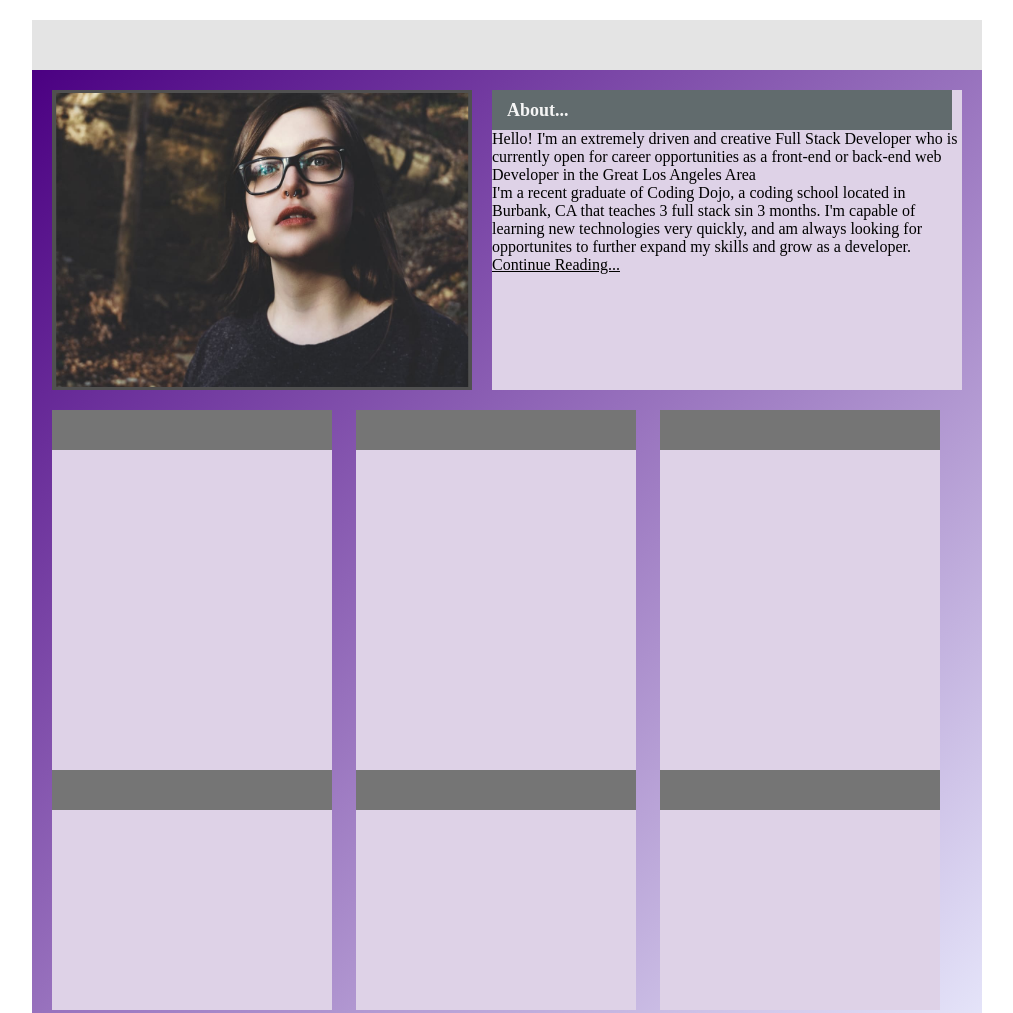
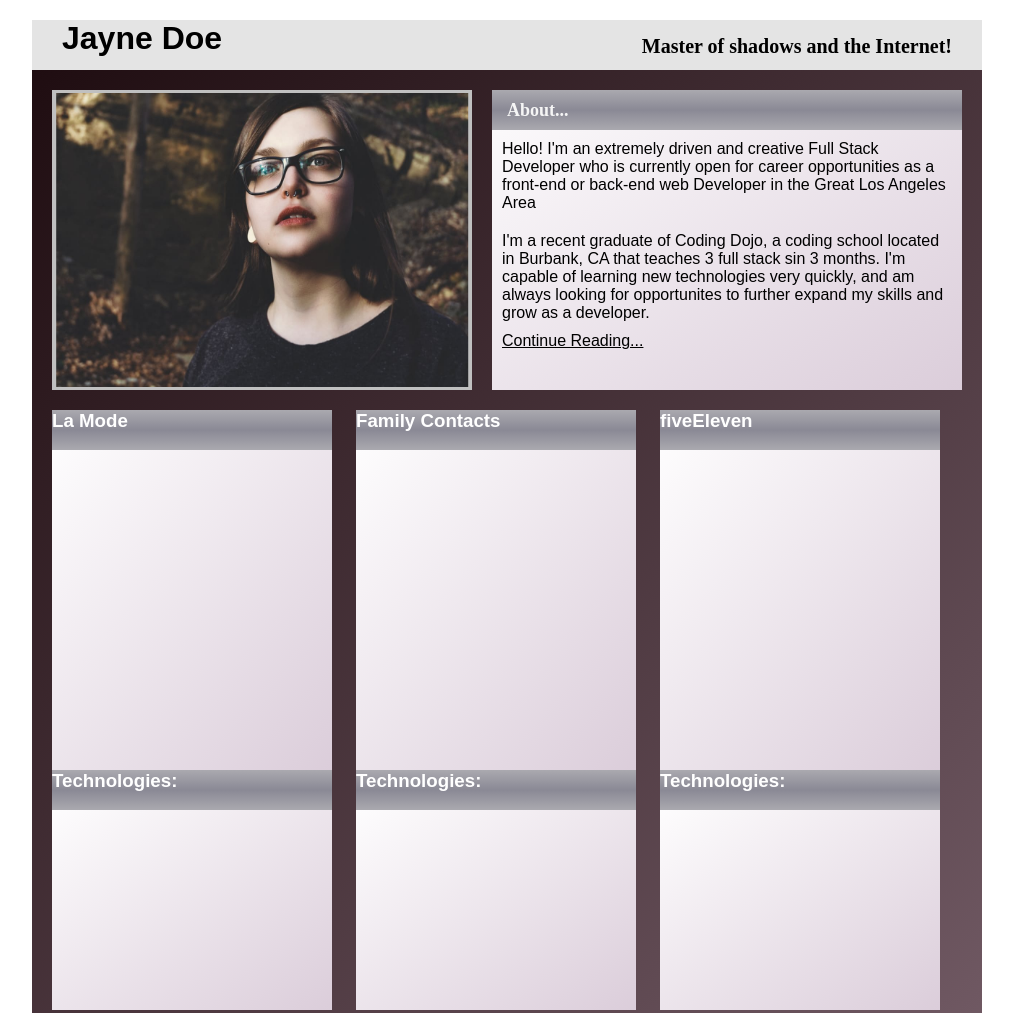
Before and after one commit to paulwine/Portfolio1Project, a plain HTML site: page index.html in a window 1280 px wide. Shown: the top 1013 px of the page, without its empty margins (133-1146 px from the left). Drawn offline with Linux system fonts and the light colour scheme.

Commit message:
Start of Day 2

```diff
--- a/index.html
+++ b/index.html
@@ -7,7 +7,10 @@
    <body>
        <div id="wrapper">
 
-         <div id="header"></div>
+         <div id="header">
+           <h1>Jayne Doe</h1>
+           <h5>Master of shadows and the Internet!</h5>
+         </div>
 
          <div id="backdrop">
 
@@ -33,23 +36,36 @@
             </div>
 
                 <div id="mainBox">
-                  <div id="boxHead"></div>
+                  <div id="boxHead">
+                      <h3>La Mode</h3>
+                  </div>
                   <div id="box1"></div>
-                  <div id="boxHead"></div>
+                  <div id="boxHead">
+                      <h3>Technologies:</h3>
+                  </div>
                   <div id="box2"></div>
                 </div>
 
                 <div id="mainBox">
-                    <div id="boxHead"></div>
+                    <div id="boxHead">
+                        <h3>Family Contacts</h3>
+                    </div>
                     <div id="box1"></div>
-                    <div id="boxHead"></div>
+                    <div id="boxHead">
+                      <h3>Technologies:</h3>
+                    </div>
                     <div id="box2"></div>
                   </div>
 
                      <div id="mainBox">
-              <div id="boxHead"></div>
+              <div id="boxHead">
+                <h3>fiveEleven</h3>
+
+              </div>
               <div id="box1"></div>
-              <div id="boxHead"></div>
+              <div id="boxHead">
+                  <h3>Technologies:</h3>
+              </div>
               <div id="box2"></div>
             </div>
 
--- a/style.css
+++ b/style.css
@@ -11,7 +11,7 @@
    }
    #backdrop{
        width:900;
-       background-color; background: linear-gradient(to bottom right, indigo, lavender);
+       background: linear-gradient(to bottom right, #1F0D11, #705963);
        padding: 20px;
    }
    #blockArray{
@@ -33,20 +33,20 @@
        height: 320px;
        width: 280px;
        display: block;
-        background-color: rgb(222, 210, 231);
+        background: linear-gradient(to bottom right, #fdfcfd, #dbcdda);
 
    }
    #box2{
     height: 200px;
     width: 280px;
     display: block;
-     background-color: rgb(222, 210, 231);
+     background: linear-gradient(to bottom right, #fdfcfd, #dbcdda);
 }
 #boxHead{
     height: 40px;
     width: 280px;
     display: block;
-     background-color: rgb(117, 117, 117);
+    background: linear-gradient( #AAA9AF, #8A8995, #AAA9AF);
 }
    #header{
 
@@ -62,7 +62,7 @@
     height: 300px;
     width: 420px;
     margin-right: 15px;
-    background-color: rgb(80, 80, 80);
+    background-color: #C0C0C0;
 
    }
    #main_content{
@@ -71,14 +71,15 @@
     height: 300px;
     width: 470px;
     background-color:rgb(222, 210, 231);
+    background: linear-gradient(to bottom right, #fdfcfd, #dbcdda);
 
    }
    .subcontents{
     display: inline-block;
 
     height: 40px;
-    width: 460px;
-    background-color: rgb(97, 107, 109);
+    width: 470px;
+    background: linear-gradient( #AAA9AF, #8A8995, #AAA9AF);
    }
    #advertisement{
     display: inline-block;
@@ -98,6 +99,12 @@
    left: 50%;
    transform: translate(-50%, -50%)
    }
+   h1{
+       font-family: Arial, Helvetica, sans-serif;
+       display: inline;
+       padding: 15px;
+       margin-left: 15px;
+   }
    h2{
        color: whitesmoke;
        font-size: 18px;
@@ -105,8 +112,25 @@
        margin-top: 10px;
    }
    p{
-
+    padding: 10px;
+    font-family: Arial, Helvetica, sans-serif;
    }
    a{
         text-decoration: underline;
+        font-family: Arial, Helvetica, sans-serif;
+        padding: 10px;
    }
+   h3{
+    font-family: Arial, Helvetica, sans-serif;
+    color: white;
+   }
+   h5{
+       float: right;
+       font-family: 'Times New Roman', Times, serif;
+       color: black;
+       font-size: 20px;
+       display: inline;
+       vertical-align: top;
+      padding: 15px;
+      margin-right: 15px;
+   }
```
Also changed, not shown: 1 other file.
